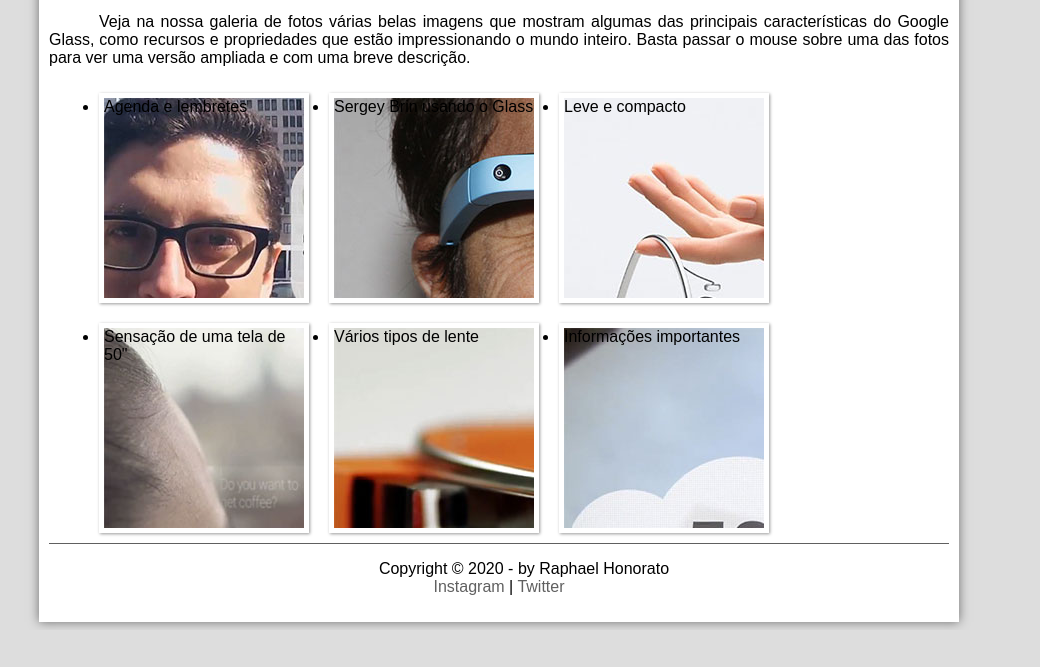
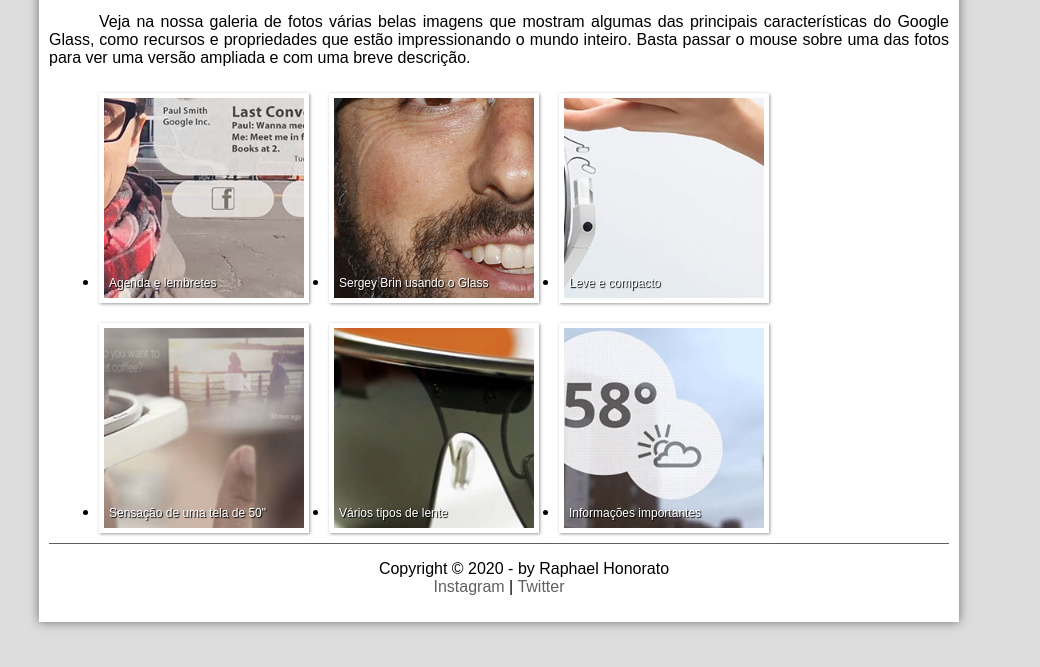
Before and after one commit to raphahonorato/project-glass-html5, a plain HTML site: page fotos.html in a window 1280 px wide. Shown: the part 337-1004 px from the top of the page, without its empty margins (141-1181 px from the left). Before the commit the page ends 967 px from the top, so only its background shows below. Drawn offline with Linux system fonts and the light colour scheme.

Commit message:
apliquei um design na exibição das fotos

```diff
--- a/_css/fotos.css
+++ b/_css/fotos.css
@@ -18,26 +18,88 @@
     box-shadow: 1px 1px 3px rgba(0, 0, 0,.4);
 }
 
+ul#album-fotos li span{
+    opacity: 1;
+    color: white;
+    text-shadow: 1px 1px 1px #000000;
+    background-color: 0,0,0,.3;
+    font-size: 9pt;
+    line-height: 370px;
+    padding: 5px;
+}
+
+ul#album-fotos li#hover span {
+    opacity: 1;
+}
+
 ul#album-fotos li#foto01 {
     background: url('../_imagens/galeria-01.jpg') no-repeat;
+    background-position: 50% 50%;
+    background-size: 400px 400px;
+    background-color: #ffffff;
+}
+
+ul#album-fotos li#foto01:hover {
+    background-position: 0px 0px;
+    background-size: 200px 200px;
 }
 
 ul#album-fotos li#foto02 {
     background: url('../_imagens/galeria-02.jpg') no-repeat;
+    background-position: 50% 50%;
+    background-size: 400px 400px;
+    background-color: #ffffff;
+}
+
+ul#album-fotos li#foto02:hover {
+    background-position: 0px 0px;
+    background-size: 200px 200px;
 }
 
 ul#album-fotos li#foto03 {
     background: url('../_imagens/galeria-03.jpg') no-repeat;
+    background-position: 50% 50%;
+    background-size: 400px 400px;
+    background-color: #ffffff;
+}
+
+ul#album-fotos li#foto03:hover {
+    background-position: 0px 0px;
+    background-size: 200px 200px;
 }
 
 ul#album-fotos li#foto04 {
     background: url('../_imagens/galeria-04.jpg') no-repeat;
+    background-position: 50% 50%;
+    background-size: 400px 400px;
+    background-color: #ffffff;
+}
+
+ul#album-fotos li#foto04:hover {
+    background-position: 0px 0px;
+    background-size: 200px 200px;
 }
 
 ul#album-fotos li#foto05 {
     background: url('../_imagens/galeria-05.jpg') no-repeat;
+    background-position: 50% 50%;
+    background-size: 400px 400px;
+    background-color: #ffffff;
+}
+
+ul#album-fotos li#foto05:hover {
+    background-position: 0px 0px;
+    background-size: 200px 200px;
 }
 
 ul#album-fotos li#foto06 {
     background: url('../_imagens/galeria-06.jpg') no-repeat;
+    background-position: 50% 50%;
+    background-size: 400px 400px;
+    background-color: #ffffff;
 }
+
+ul#album-fotos li#foto06:hover {
+    background-position: 0px 0px;
+    background-size: 200px 200px;
+}
--- a/fotos.html
+++ b/fotos.html
@@ -41,12 +41,12 @@
     <p>Veja na nossa galeria de fotos várias belas imagens que mostram algumas das principais características do Google Glass, como recursos e propriedades que estão impressionando o mundo inteiro. Basta passar o mouse sobre uma das fotos para ver uma versão ampliada e com uma breve descrição.</p>
 
     <ul id="album-fotos">
-    <li id="foto01"><spam>Agenda e lembretes</spam></li>
-    <li id="foto02"><spam>Sergey Brin usando o Glass</spam></li>
-    <li id="foto03"><spam>Leve e compacto</spam></li>
-    <li id="foto04"><spam>Sensação de uma tela de 50"</spam></li>
-    <li id="foto05"><spam>Vários tipos de lente</spam></li>
-    <li id="foto06"><spam>Informações importantes</spam></li></ul>
+    <li id="foto01"><span>Agenda e lembretes</span></li>
+    <li id="foto02"><span>Sergey Brin usando o Glass</span></li>
+    <li id="foto03"><span>Leve e compacto</span></li>
+    <li id="foto04"><span>Sensação de uma tela de 50"</span></li>
+    <li id="foto05"><span>Vários tipos de lente</span></li>
+    <li id="foto06"><span>Informações importantes</span></li></ul>
 
 <footer id="rodape">
     <p>Copyright &copy; 2020 - by Raphael Honorato <br/>
```
